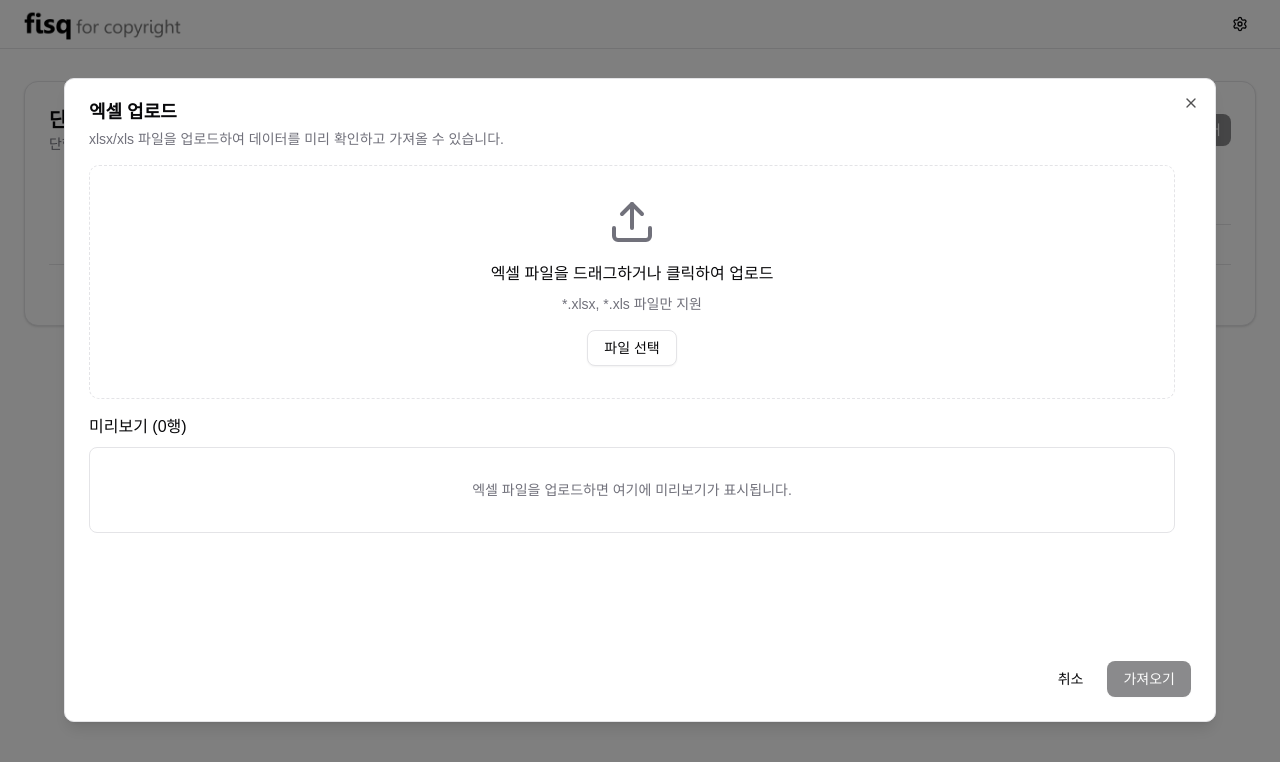
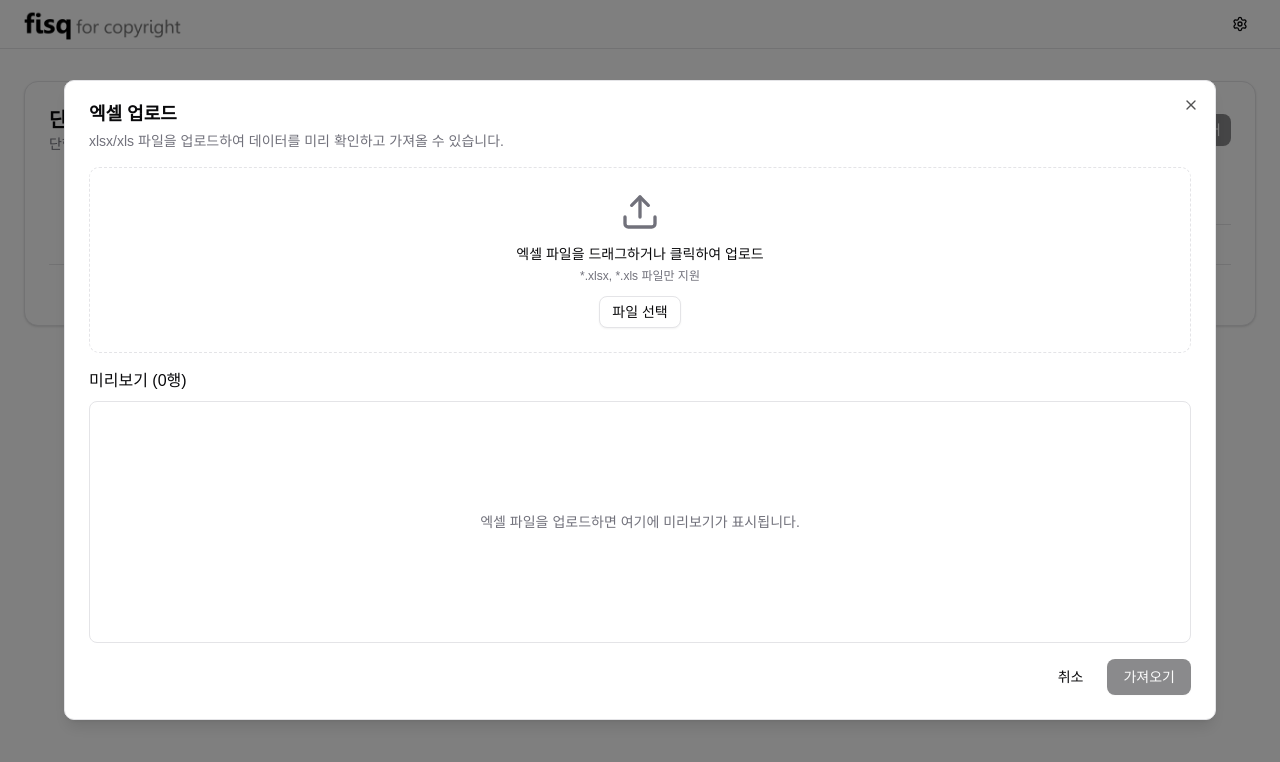
Before and after one commit to FISOLUTION/fisq-copyright-frontend, a Next.js app: page /monograph in a window 1280 px wide. Both pictures are taken after a click on the button "엑셀 업로드". Shown: the top 762 px of the page. Built offline with nearby package versions, Linux system fonts and the light colour scheme.

Commit message:
fix: 엑셀 업로드 모달 오버플로 수정

```diff
--- a/src/components/search/excel-upload-dialog.tsx
+++ b/src/components/search/excel-upload-dialog.tsx
@@ -16,7 +16,7 @@ import {
   TableHeader,
   TableRow,
 } from "@/components/ui/table";
-import { ScrollArea } from "@/components/ui/scroll-area";
+import { ScrollArea, ScrollBar } from "@/components/ui/scroll-area";
 import { Upload } from "lucide-react";
 import * as XLSX from "xlsx";
 import { BasicColumn } from "./book-search-table";
@@ -123,10 +123,8 @@ export default function ExcelUploadDialog({
 
   return (
     <Dialog open={open} onOpenChange={onOpenChange}>
-      {/* 기본 max-w는 shadcn(DialogContent) 기본값(max-w-lg)을 유지하고,
-          작은 화면에서는 기본값을 쓰되 sm 이상에서만 넓혀줍니다. */}
-      <DialogContent className="sm:max-w-6xl">
-        <DialogHeader>
+      <DialogContent className="flex h-[80vh] flex-col sm:max-w-6xl">
+        <DialogHeader className="flex-shrink-0">
           <DialogTitle>엑셀 업로드</DialogTitle>
           <DialogDescription>
             xlsx/xls 파일을 업로드하여 데이터를 미리 확인하고 가져올 수
@@ -134,26 +132,28 @@ export default function ExcelUploadDialog({
           </DialogDescription>
         </DialogHeader>
 
-        {/* ScrollArea를 사용해 shadcn 기본 스크롤 스타일을 존중 */}
-        <ScrollArea className="h-[60vh] min-w-0">
-          <div className="space-y-4 pr-4">
-            {/* 드롭존 */}
+        {/* 컨텐츠 영역을 flex로 관리 */}
+        <div className="flex min-h-0 flex-1 flex-col gap-4">
+          {/* 드롭존 - 고정 높이 */}
+          <div className="flex-shrink-0">
             <div
               role="button"
               tabIndex={0}
               onKeyDown={(e) =>
                 (e.key === "Enter" || e.key === " ") && openFilePicker()
               }
-              className="hover:bg-muted/50 rounded-lg border border-dashed p-8 text-center transition-colors"
+              className="hover:bg-muted/50 cursor-pointer rounded-lg border border-dashed p-6 text-center transition-colors"
               onDrop={handleDrop}
               onDragOver={handleDragOver}
               onDragEnter={handleDragEnter}
               onClick={openFilePicker}
               aria-label="엑셀 파일 업로드"
             >
-              <Upload className="text-muted-foreground mx-auto mb-4 h-12 w-12" />
-              <p className="mb-2">엑셀 파일을 드래그하거나 클릭하여 업로드</p>
-              <p className="text-muted-foreground text-sm">
+              <Upload className="text-muted-foreground mx-auto mb-3 h-10 w-10" />
+              <p className="mb-1 text-sm">
+                엑셀 파일을 드래그하거나 클릭하여 업로드
+              </p>
+              <p className="text-muted-foreground text-xs">
                 *.xlsx, *.xls 파일만 지원
               </p>
               <input
@@ -165,7 +165,8 @@ export default function ExcelUploadDialog({
               />
               <Button
                 variant="outline"
-                className="mt-4"
+                size="sm"
+                className="mt-3"
                 type="button"
                 onClick={(e) => {
                   e.stopPropagation();
@@ -175,18 +176,21 @@ export default function ExcelUploadDialog({
                 파일 선택
               </Button>
               {fileName && (
-                <p className="text-muted-foreground mt-2 text-sm">{fileName}</p>
+                <p className="text-muted-foreground mt-2 text-xs">{fileName}</p>
               )}
             </div>
+          </div>
 
-            {/* 미리보기 테이블 */}
-            <div>
-              <h4 className="mb-2 font-medium">미리보기 ({rowCount}행)</h4>
+          {/* 미리보기 테이블 - 남은 공간 사용 */}
+          <div className="flex min-h-0 flex-1 flex-col">
+            <h4 className="mb-2 flex-shrink-0 font-medium">
+              미리보기 ({rowCount}행)
+            </h4>
             {currentData.length > 0 ? (
-                <ScrollArea className="w-full rounded-md border">
-                  <div className="w-max">
-                    <Table className="min-w-max table-auto">
-                      <TableHeader>
+              <div className="flex-1 overflow-hidden rounded-md border">
+                <ScrollArea className="h-full w-full">
+                  <Table>
+                    <TableHeader className="bg-background sticky top-0 z-10">
                       <TableRow>
                         {columns.map((column) => (
                           <TableHead
@@ -213,18 +217,21 @@ export default function ExcelUploadDialog({
                       ))}
                     </TableBody>
                   </Table>
+                  <ScrollBar orientation="horizontal" />
+                  <ScrollBar orientation="vertical" />
+                </ScrollArea>
               </div>
-                </ScrollArea>
             ) : (
-                <div className="text-muted-foreground rounded-md border p-8 text-center text-sm">
+              <div className="flex flex-1 items-center justify-center rounded-md border">
+                <p className="text-muted-foreground text-sm">
                   엑셀 파일을 업로드하면 여기에 미리보기가 표시됩니다.
+                </p>
               </div>
             )}
           </div>
         </div>
-        </ScrollArea>
 
-        <DialogFooter>
+        <DialogFooter className="flex-shrink-0">
           <Button
             variant="ghost"
             type="button"
```
Lines whose indentation alone changed are shown as unchanged.
